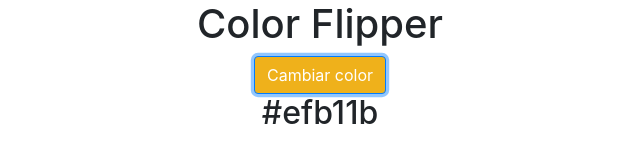
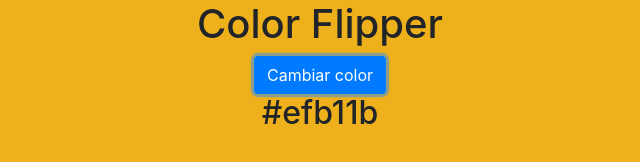
Before and after one commit to jose137sp/Color-Flipper-Project, a plain HTML site: page index.html in a window 1280 px wide. Both pictures are taken after a click on the button "Cambiar color". Shown: the whole page, without its empty margins (320-960 px from the left). Drawn offline with nearby package versions, Linux system fonts and the light colour scheme.

Commit message:
Change the background color instead of the button only

```diff
--- a/app.js
+++ b/app.js
@@ -1,5 +1,6 @@
 // Seleccionamos el botón y el label
 const button = document.getElementById('btn');
+const body = document.getElementById('body');
 const colorCode = document.getElementById('color-code');
 
 // Agregamos el evento click al botón
@@ -7,7 +8,7 @@ button.addEventListener('click', function () {
     // Generamos un color aleatorio en formato hexadecimal
     const color = '#' + Math.floor(Math.random() * 16777215).toString(16);
     // Cambiamos el color del fondo del botón
-    button.style.backgroundColor = color;
+    body.style.backgroundColor = color;
     // Actualizamos el valor del label con el código hexadecimal del color generado
     colorCode.textContent = color;
 });
--- a/index.html
+++ b/index.html
@@ -10,7 +10,7 @@
     <title>Color Flipper JS</title>
 </head>
 
-<body>
+<body id="body">
     <div class="container">
         <div class="row">
             <div class="col-md-12 text-center">
```
